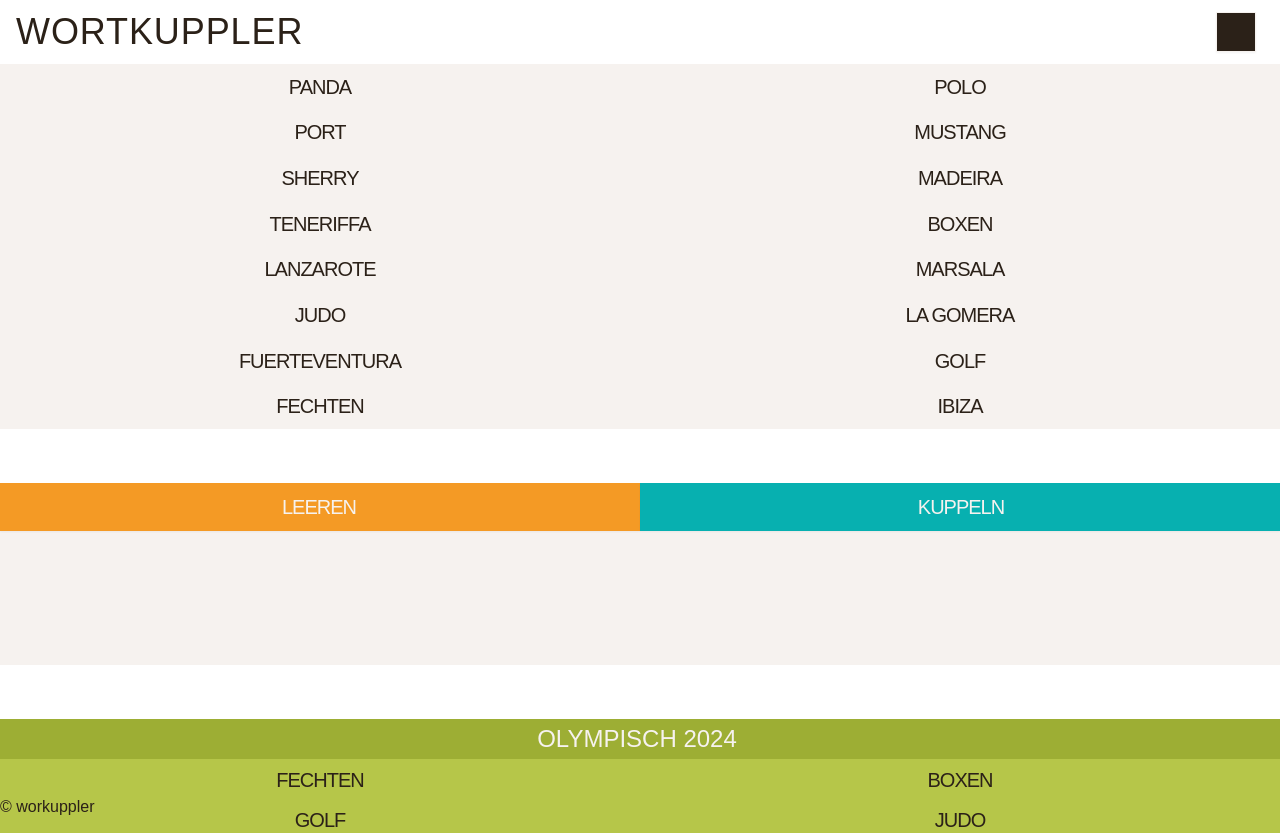
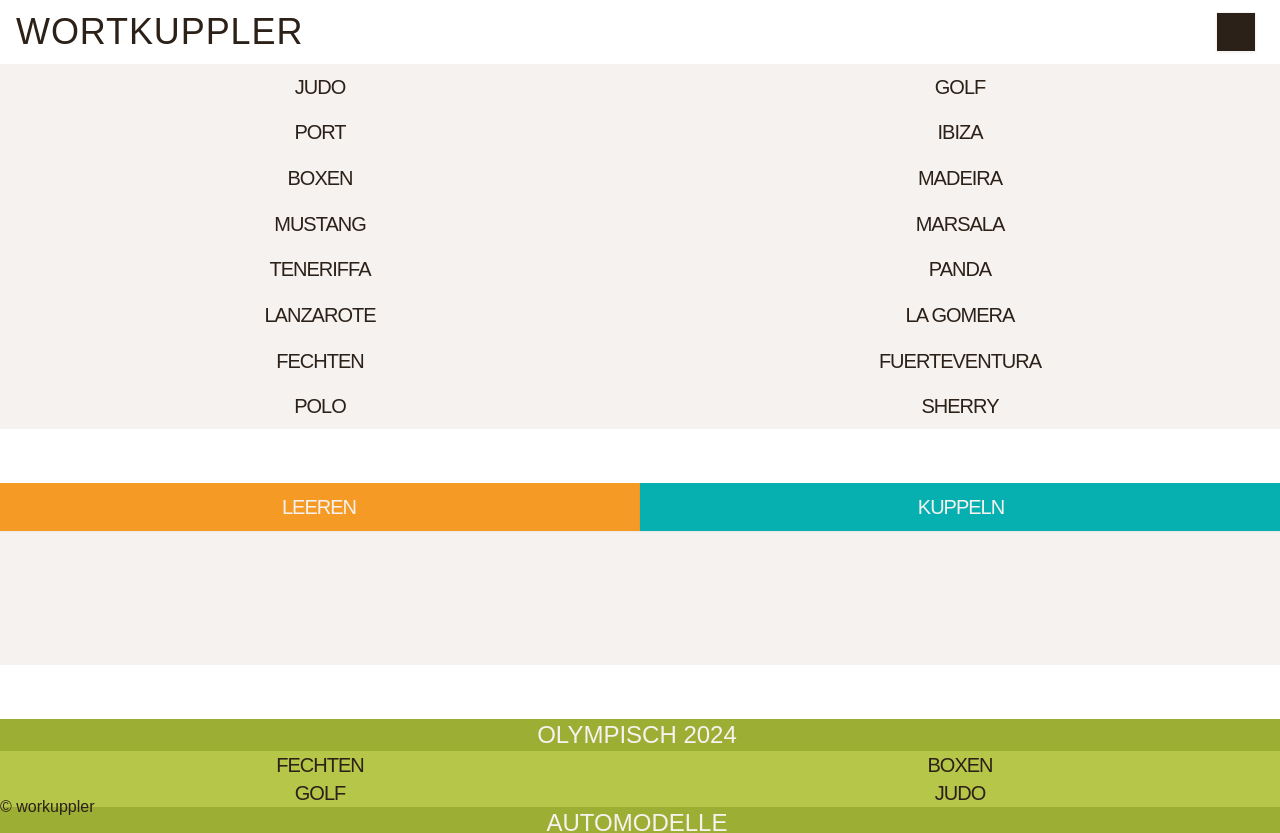
Before and after one commit to Dekuvo/wortkuppler, a SvelteKit app: page / in a window 1280 px wide. Shown: the top 833 px of the page. Built offline with nearby package versions, Linux system fonts and the light colour scheme; some icons are missing; a web font is replaced by a local one.

Commit message:
refactord data structure and simplified initial ordering of the words

```diff
--- a/src/lib/models/Riddle.ts
+++ b/src/lib/models/Riddle.ts
@@ -1,14 +1,17 @@
+
+export type RiddleWords = {
+    [key: string]: number | null;
+};
 
 export interface RiddleGroup {
     title: string;
     infos: string;
     url?: string;
-    words: string[];
+    words: RiddleWords;
 }
 
 export interface Riddle {
     id: string;
     groups: RiddleGroup[];
-    order?:number[];
     score?:number;
 }
--- a/src/routes/+page.svelte
+++ b/src/routes/+page.svelte
@@ -1,8 +1,8 @@
 <script lang="ts">
 	import Icon from '@iconify/svelte';
 	import GuessButton from './GuessButton.svelte';
-	import type { Riddle } from '$lib/models/Riddle';
-	import type { S } from 'vitest/dist/reporters-LqC_WI4d.js';
+	import type { Riddle, RiddleWords } from '$lib/models/Riddle';
+	import type { W } from 'vitest/dist/reporters-LqC_WI4d.js';
 
 	const riddle: Riddle = {
 		id: crypto.randomUUID(),
@@ -11,69 +11,49 @@
 				title: 'Olympisch 2024',
 				infos: 'Werden bei den Olympischen Sommerspielen 2024 in Paris ausgetragen.',
 				url: 'https://olympics.com/de/sportarten/summer-olympics#tabfaqGuid-ddf78406-4aea-4bba-a5ea-b3b49f49f5f5',
-				words: ['Fechten', 'Boxen', 'Golf', 'Judo']
+				words: { Fechten: 12, Boxen: 3, Golf: 1, Judo: 0 }
 			},
 			{
 				title: 'Automodelle',
 				infos:
 					'VW Polo, Seat Ibiza, Ford Mustang und der Fiat Panda sind beliebte Modelle dieser Hersteller.',
-				words: ['Polo', 'Ibiza', 'Mustang', 'Panda']
+				words: { Polo: 15, Ibiza: 2, Mustang: 3, Panda: 7 }
 			},
 			{
 				title: 'Kanarische Inseln',
 				infos: 'Dies sind 4 von insgesamt 7 Inseln die zu den Kanaren zählen.',
 				url: 'https://de.wikipedia.org/wiki/Kanarische_Inseln#Geographie',
-				words: ['Fuerteventura', 'La Gomera', 'Teneriffa', 'Lanzarote']
+				words: { Fuerteventura: 12, 'La Gomera': 8, Teneriffa: 4, Lanzarote: 8 }
 			},
 			{
 				title: 'Likörweine',
 				infos: 'Bekannte Dessert- oder auch Süßweine',
 				url: 'https://de.wikipedia.org/wiki/Lik%C3%B6rwein#Bekannte_Lik%C3%B6rweine',
-				words: ['Madeira', 'Sherry', 'Marsala', 'Port']
+				words: { Madeira: 3, Sherry: null, Marsala: 4, Port: 2 }
 			}
-		],
-		order: [7, 4, 15, 7]
+		]
 	};
 
-	// create lookup dict for the default order of the words, by taking the values as keys and the index as values, ignoring duplicates
-	const lookup =
-		riddle.order?.reduce<{ [key: number]: number }>(
-			(acc, val, idx) => (acc[val] === undefined ? { ...acc, [val]: idx } : acc),
-			{}
-		) ?? {};
-
-	// order the words by given default order and add rest randomly to the end
-	// let words = new Map<number, string>();
-	// let i = 0;
-	// riddle.groups.forEach(group => {
-	//     group.words.forEach(word => {
-	//         words.set( i in lookup ? lookup[i] : -Math.random() + ( riddle.order?.length ?? 0 )   , word )
-	//         i++
-	//     })
-	// })
-
-	let words = new Array<string>();
-	let rest = new Array<string>();
-
-	let i = 0;
+    // accumulating all words of the riddle in a form, that allows ordering them
+    type WordPosition = {
+        word: string;
+        position: number|null;
+    }
+    let words:WordPosition[] = [];
+	riddle.groups[0].words;
 	riddle.groups.forEach((group) => {
-		group.words.forEach((word) => {
-			if (i in lookup) {
-				words[lookup[i]] = word;
-			} else {
-                rest.splice(Math.floor(Math.random() * (rest.length + 1)), 0, word);
-			}
-            i++
-		});
+        for( const word in group.words )
+            words.push({word:word,position:group.words[word]});
 	});
 
+    // order all words by order in the data, or randomly if not specified precisely
+    words.sort((a:WordPosition, b:WordPosition) => {
+        if( a.position === b.position ) return Math.random() - .5;
+        if( a.position === null ) return 1;
+        if( b.position === null ) return -1;
+        return a.position - b.position;
+    });
 
-
-	words = words.concat(rest);
-
-	// console.log( Array.from( words ).sort( (a: [number, string], b: [number, string]) => {
-	//     return a[0] - b[0];
-	// } ) );
 </script>
 
 <ul
@@ -84,7 +64,7 @@
 		<li
 			class="bg-light hover:bg-select cursor-pointer px-2 uppercase text-center grid place-content-center"
 		>
-			{word}
+			{word.word}
 		</li>
 	{/each}
 </ul>
@@ -96,7 +76,7 @@
 </section>
 
 {#each riddle.groups as group}
-	<section class="h-1/6 bg-green font-light">
+	<section class="h-1/6font-light">
 		<h2
 			class="flex items-center justify-between h-1/3 bg-green-500 text-light text-center uppercase font-normal font-condensed"
 		>
@@ -111,9 +91,9 @@
 			{/if}
 		</h2>
 		<ul
-			class="h-2/3 grid grid-cols-2 grid-rows-2 text-xl font-light tracking-tighter font-condensed"
+			class="h-1/2 bg-green grid grid-cols-2 grid-rows-2 text-xl font-light tracking-tighter font-condensed"
 		>
-			{#each group.words as word}
+			{#each Object.keys(group.words) as word}
 				<li class="px-2 uppercase text-center grid place-content-center">
 					{word}
 				</li>
```
